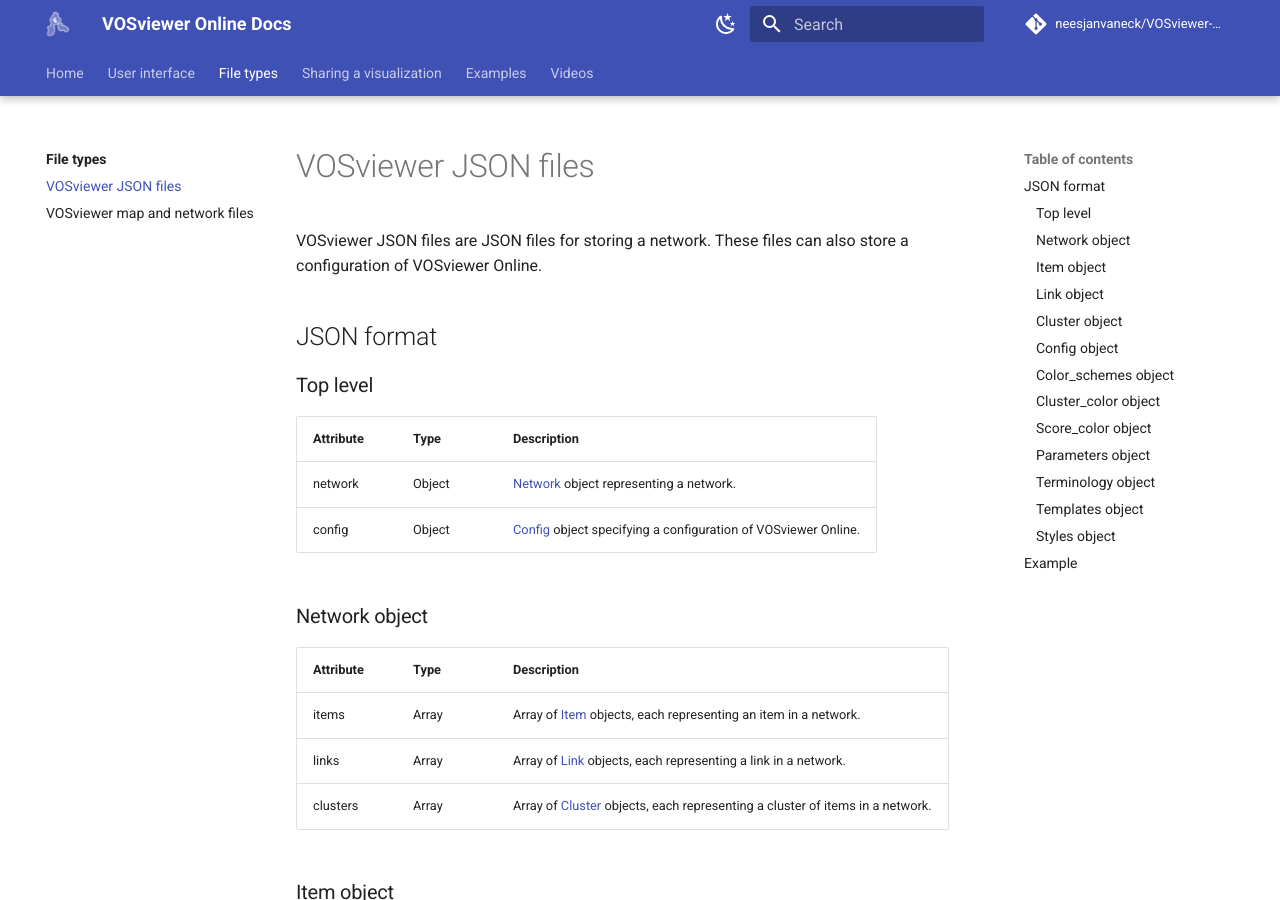
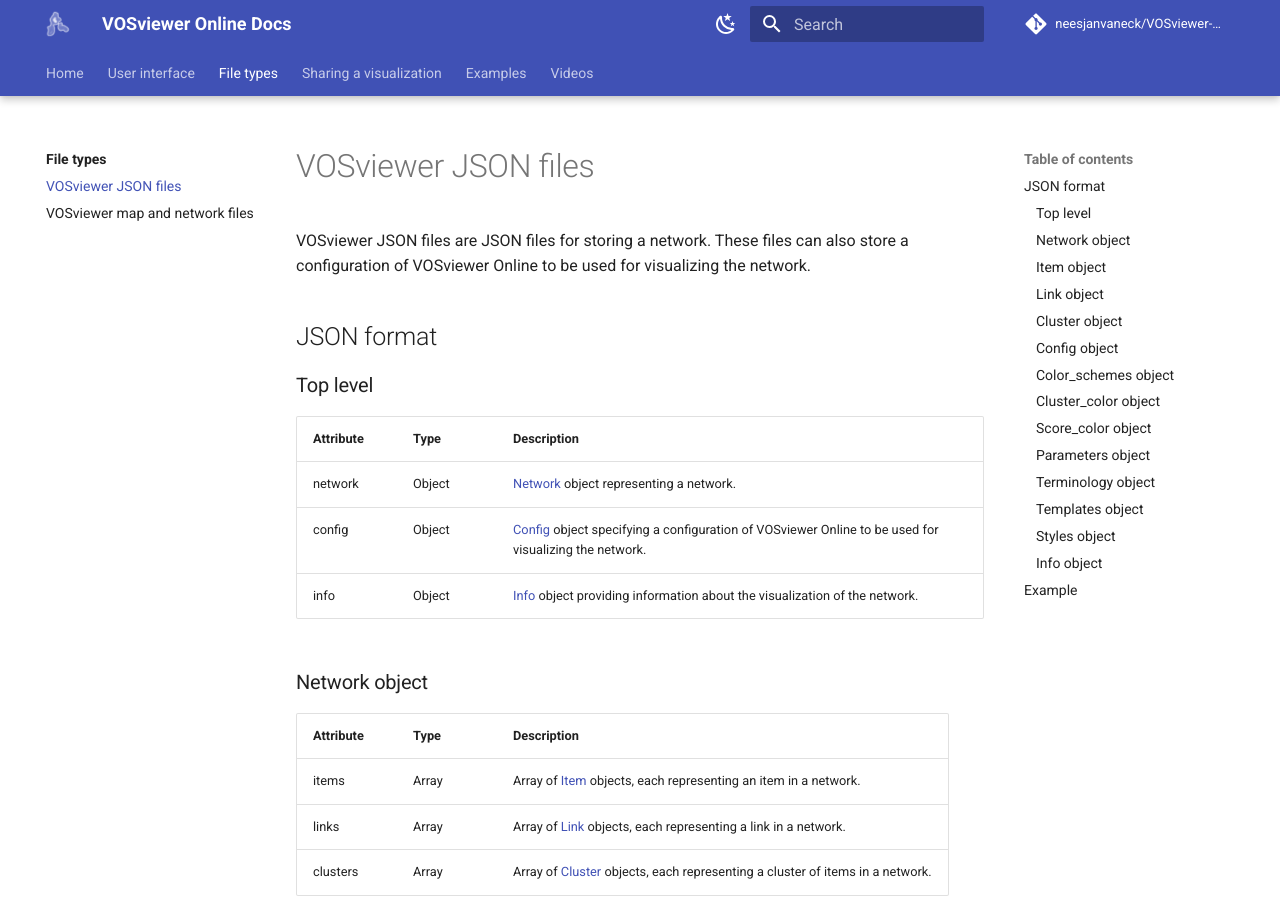
Before and after one commit to neesjanvaneck/VOSviewer-Online-Docs, an MkDocs documentation site: the page built from docs/file-types/json-file-type.md, in a window 1280 px wide and 900 px high. Built offline with MkDocs 1.6.1 and Material for MkDocs 9.7.7, drawn with Linux system fonts in a browser that asks for light colours; comment, search, counter and statistics services are not loaded; some of the changed text lies outside the part shown.

Commit message:
Add network visualization info

```diff
--- a/docs/file-types/json-file-type.md
+++ b/docs/file-types/json-file-type.md
@@ -1,6 +1,6 @@
 # VOSviewer JSON files
 
-VOSviewer JSON files are JSON files for storing a network. These files can also store a configuration of VOSviewer Online.
+VOSviewer JSON files are JSON files for storing a network. These files can also store a configuration of VOSviewer Online to be used for visualizing the network.
 
 ## JSON format
 
@@ -9,7 +9,8 @@ VOSviewer JSON files are JSON files for storing a network. These files can also
 Attribute | Type | Description
 --------- | ---- | -----------
 network | Object | [Network](#network-object) object representing a network.
-config | Object | [Config](#config-object) object specifying a configuration of VOSviewer Online.
+config | Object | [Config](#config-object) object specifying a configuration of VOSviewer Online to be used for visualizing the network.
+info | Object | [Info](#info-object) object providing information about the visualization of the network.
 
 ### Network object
 
@@ -102,6 +103,7 @@ score_colors | String | Value of the [**Score colors**](/docs/user-interface/con
 min_score | Float | Value of the **Min. score** parameter in the legend.
 max_score | Float | Value of the **Max. score** parameter in the legend.
 zoom_level | Float | Initial zoom level of the visualization in the [main panel](/docs/user-interface/main-panel/). The zoom level has a value of at least 1.
+show_info | Boolean | When opening a network, show or do not show information about the visualization of the network.
 show_item | String | Item on which the visualization in the [main panel](/docs/user-interface/main-panel/) will be zoomed in. The item is designated by its label.
 simple_ui | Boolean | Simple or normal user interface. The use of the simple user interface is recommended when [embedding a visualization in a webpage](/docs/sharing/embedding/).
 dark_ui | Boolean | Dark or light user interface.
@@ -135,6 +137,13 @@ description_label | String | CSS style for labels in the description of an item
 description_text | String | CSS style for text in the description of an item or a link.
 description_url | String | CSS style for URLs in the description of an item or a link.
 
+### Info object
+
+Attribute | Type | Description
+--------- | ---- | -----------
+title | String | Title of the visualization of a network.
+description | String | Description of the visualization of a network. A description may include HTML formatting.
+
 ## Example
 
 This is an example of a VOSviewer JSON file:
```
Also changed, not shown: docs/sharing/linking.md (+2 -1 lines).
